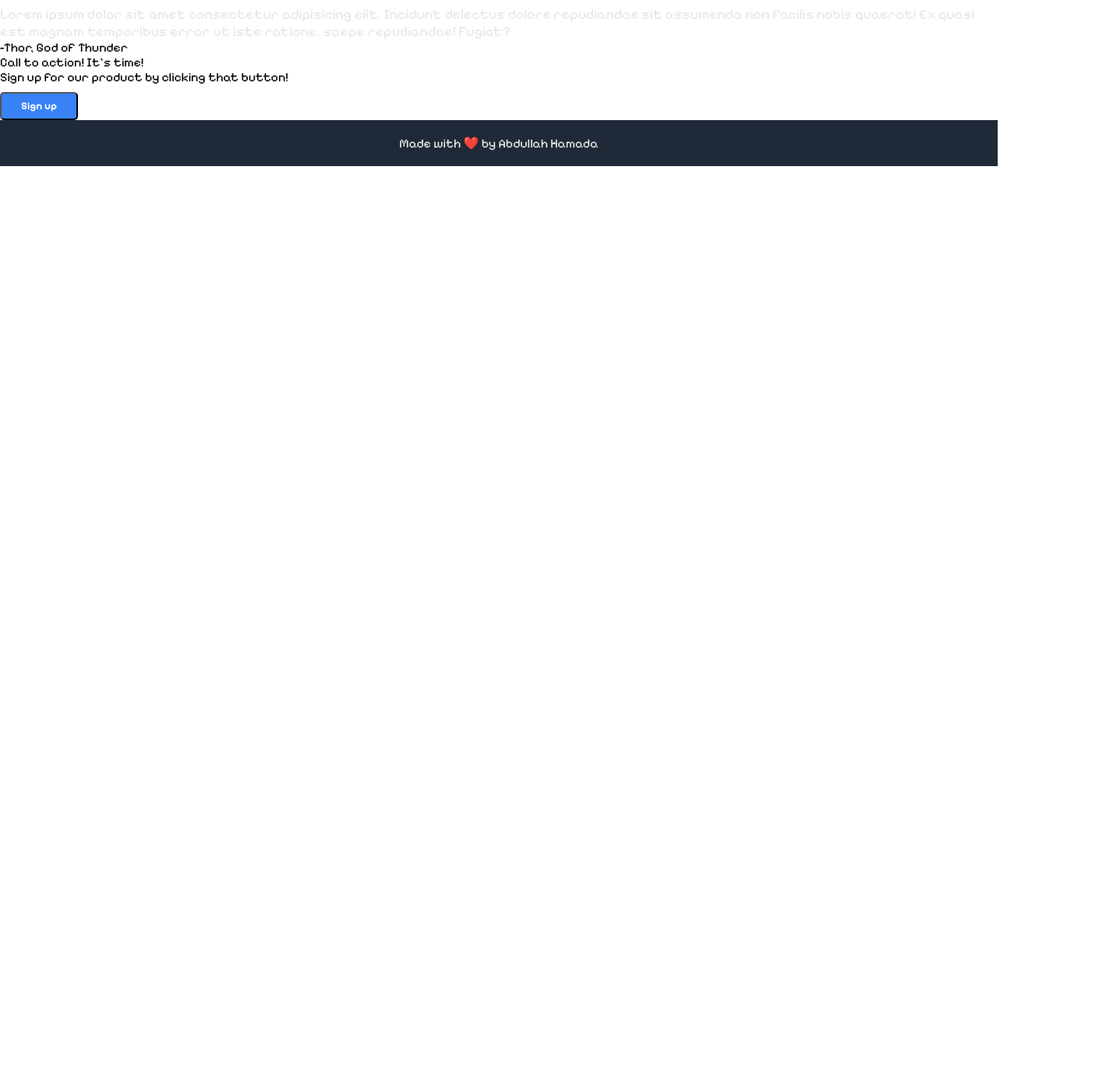
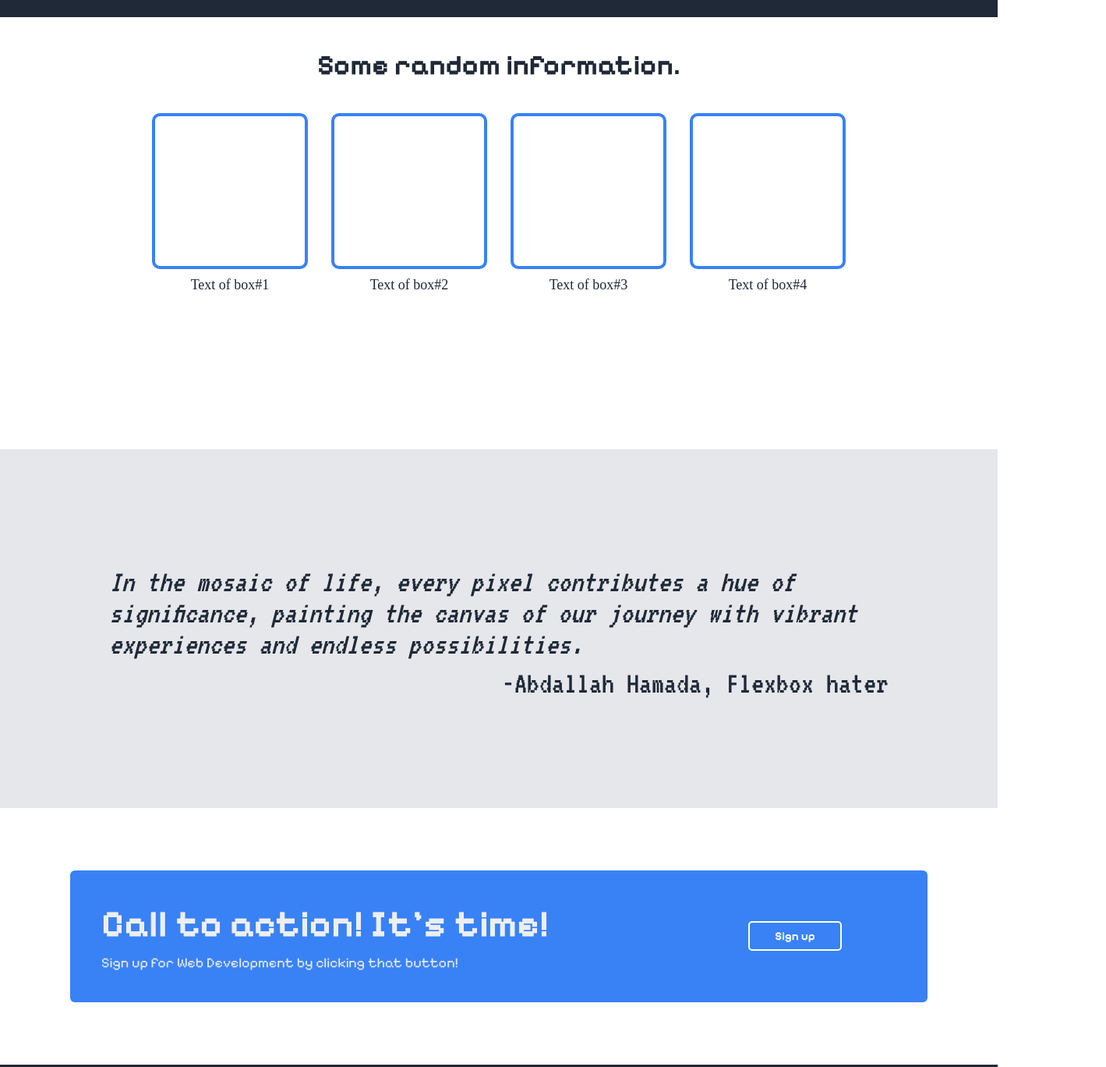
Before and after one commit to AbdullahHamadax/landing-page, a plain HTML site: page index.html in a window 1280 px wide. Shown: the part 546-1914 px from the top of the page at 78% size, 1419 px wide, since content can reach past the window. Before the commit the page ends 800 px from the top, so only its background shows below. Drawn offline with Linux system fonts and the light colour scheme.

Commit message:
Website is done!

```diff
--- a/index.html
+++ b/index.html
@@ -8,6 +8,24 @@
     <link rel="preconnect" href="https://fonts.gstatic.com" crossorigin />
     <link
       href="https://fonts.googleapis.com/css2?family=Pixelify+Sans:wght@400..700&display=swap"
+      rel="stylesheet"
+    />
+    <link rel="preconnect" href="https://fonts.googleapis.com" />
+    <link rel="preconnect" href="https://fonts.gstatic.com" crossorigin />
+    <link
+      href="https://fonts.googleapis.com/css2?family=Press+Start+2P&display=swap"
+      rel="stylesheet"
+    />
+    <link rel="preconnect" href="https://fonts.googleapis.com" />
+    <link rel="preconnect" href="https://fonts.gstatic.com" crossorigin />
+    <link
+      href="https://fonts.googleapis.com/css2?family=Press+Start+2P&family=VT323&display=swap"
+      rel="stylesheet"
+    />
+    <link rel="preconnect" href="https://fonts.googleapis.com" />
+    <link rel="preconnect" href="https://fonts.gstatic.com" crossorigin />
+    <link
+      href="https://fonts.googleapis.com/css2?family=Press+Start+2P&family=Roboto+Mono:ital,wght@0,100..700;1,100..700&family=VT323&display=swap"
       rel="stylesheet"
     />
     <title>Landing Page</title>
@@ -22,7 +40,7 @@
         <li><a href="#">About us</a></li>
       </ul>
     </div>
-    <header class="header">
+    <header class="hero">
       <div class="container">
         <div>
           <h1>This website is <br />awesome</h1>
@@ -34,33 +52,52 @@
           <button class="sign-up">Sign up</button>
         </div>
       </div>
-      <img src="awesome.gif" alt="coding-image" />
+      <img src="418584e1566e9536a8cc76d53b92fd1d.gif" alt="coding-image" />
     </header>
-    <div class="containerB">
-      <div class="information">Some random information</div>
-      <div class="shape1"></div>
-      <div class="shape2"></div>
-      <div class="shape3"></div>
-      <div class="shape4"></div>
-    </div>
-    <div class="containerC">
-      <p class="quote">
-        Lorem ipsum dolor sit amet consectetur adipisicing elit. Incidunt
-        delectus dolore repudiandae sit assumenda non facilis nobis quaerat! Ex
-        quasi est magnam temporibus error ut iste ratione, saepe repudiandae!
-        Fugiat?
-      </p>
-      <div class="credits">-Thor, God of Thunder</div>
-    </div>
-    <div class="containerD">
-      <div class="sign">
-        <div class="textA">Call to action! It's time!</div>
-        <div class="textB">
-          Sign up for our product by clicking that button!
+    <h1 class="information">Some random information.</h1>
+
+    <section class="boxes">
+      <div class="wrapper">
+        <div class="box"></div>
+        <p>Text of box#1</p>
+      </div>
+      <div class="wrapper">
+        <div class="box"></div>
+        <p>Text of box#2</p>
+      </div>
+      <div class="wrapper">
+        <div class="box"></div>
+        <p>Text of box#3</p>
+      </div>
+      <div class="wrapper">
+        <div class="box"></div>
+        <p>Text of box#4</p>
+      </div>
+    </section>
+
+    <section class="quote">
+      <div class="container">
+        <p class="quote-text">
+          In the mosaic of life, every pixel contributes a hue of significance,
+          painting the canvas of our journey with vibrant experiences and
+          endless possibilities.
+        </p>
+        <p class="quote-author">-Abdallah Hamada, Flexbox hater</p>
+      </div>
+    </section>
+
+    <section class="sign-up-prompt">
+      <div class="container">
+        <div>
+          <h1>Call to action! It's time!</h1>
+          <p class="prompt">
+            Sign up for Web Development by clicking that button!
+          </p>
         </div>
-        <button class="sign-up">Sign up</button>
+        <button>Sign up</button>
       </div>
-    </div>
+    </section>
+
     <footer class="footer">
       <div class="container">Made with ❤️ by Abdullah Hamada</div>
     </footer>
--- a/style.css
+++ b/style.css
@@ -46,14 +46,16 @@ a:hover {
   margin-left: 140px;
 }
 
+/* HEADER DONE */
+
 /* ------------------------------- */
 
-.header {
+.hero {
   background-color: #1f2937;
   display: flex;
   align-items: center;
   min-height: 400px;
-  gap: 400px;
+  gap: 300px;
   flex: 1;
 }
 
@@ -72,20 +74,118 @@ p {
   margin-top: 10px;
   font-size: 18px;
   color: #e5e7eb;
+  font-family: serif;
 }
 
 .sign-up {
   font-weight: bold;
-  width: 100px;
+  font-size: 15px;
+  width: 120px;
   margin-top: 10px;
   color: white;
   background-color: #3882f6;
   padding: 8px 16px;
-  border-radius: 5px;
+  border-radius: 7px;
 }
 
 .sign-up:hover {
   background-color: #275fb9;
+}
+
+/* HERO DONE */
+/* -------------------------- */
+
+.information {
+  font-size: 36px;
+  font-weight: bolder;
+  color: #1f2937;
+  text-align: center;
+  padding: 40px;
+}
+
+.boxes {
+  display: flex;
+  justify-content: center;
+  gap: 30px;
+  margin-bottom: 200px;
+}
+
+.wrapper {
+  display: flex;
+  flex-direction: column;
+  text-align: center;
+}
+
+.box {
+  height: 200px;
+  width: 200px;
+  border: 4px solid #3882f6;
+  border-radius: 10px;
+}
+.wrapper p {
+  color: #1f2937;
+}
+
+.quote {
+  background-color: #e5e7eb;
+  padding: 140px;
+}
+
+.quote .q {
+  font-size: 40px;
+  color: #1f2937;
+  font-style: italic;
+  padding: 100px;
+  font-family: "VT323";
+}
+
+.quote .quote-text {
+  font-size: 40px;
+  color: #1f2937;
+  font-style: italic;
+  font-family: "VT323";
+}
+
+.quote .quote-author {
+  font-size: 40px;
+  color: #1f2937;
+  font-family: "VT323";
+  display: flex;
+  justify-content: flex-end;
+}
+
+/* ---------------------------- */
+
+.sign-up-prompt .container {
+  margin-top: 80px;
+  margin-bottom: 80px;
+  background-color: #3882f6;
+  border-radius: 6px;
+  padding: 40px;
+  display: flex;
+  justify-content: space-between;
+  align-items: center;
+}
+
+.sign-up-prompt h1 {
+  font-weight: bold;
+  color: #eee;
+}
+
+.sign-up-prompt button {
+  margin-right: 70px;
+  width: 120px;
+  font-weight: bold;
+  font-size: 15px;
+  color: white;
+  background-color: #3882f6;
+  padding: 8px 16px;
+  border: 2px solid white;
+  border-radius: 5px;
+}
+
+.sign-up-prompt .prompt {
+  font-family: "Pixelify Sans";
 }
 
 footer {
@@ -102,3 +202,8 @@ footer .container {
   justify-content: end;
   align-content: flex-end;
 }
+
+.sign-up:hover,
+.sign-up-prompt button:hover {
+  background-color: #275fb9;
+}
```
